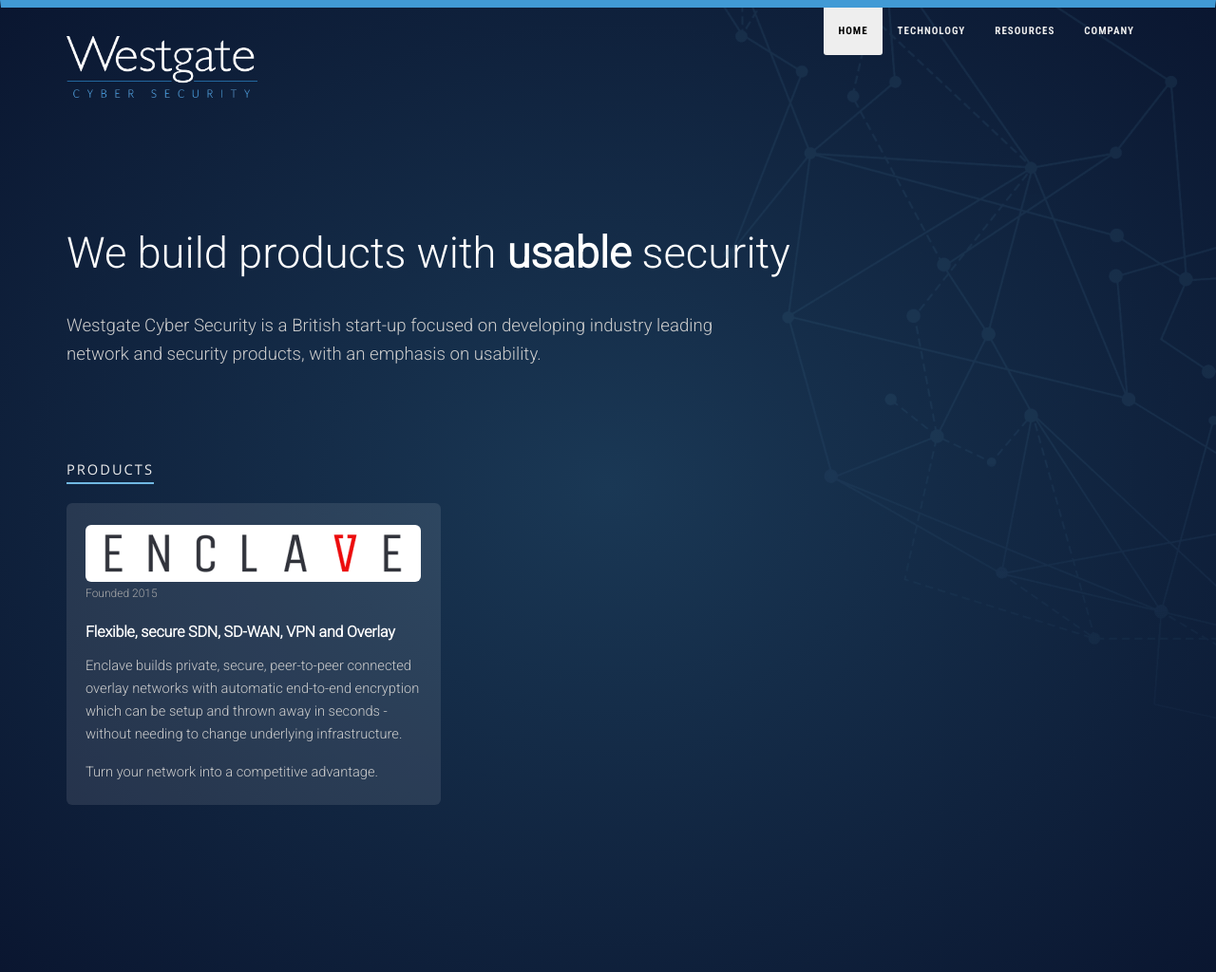
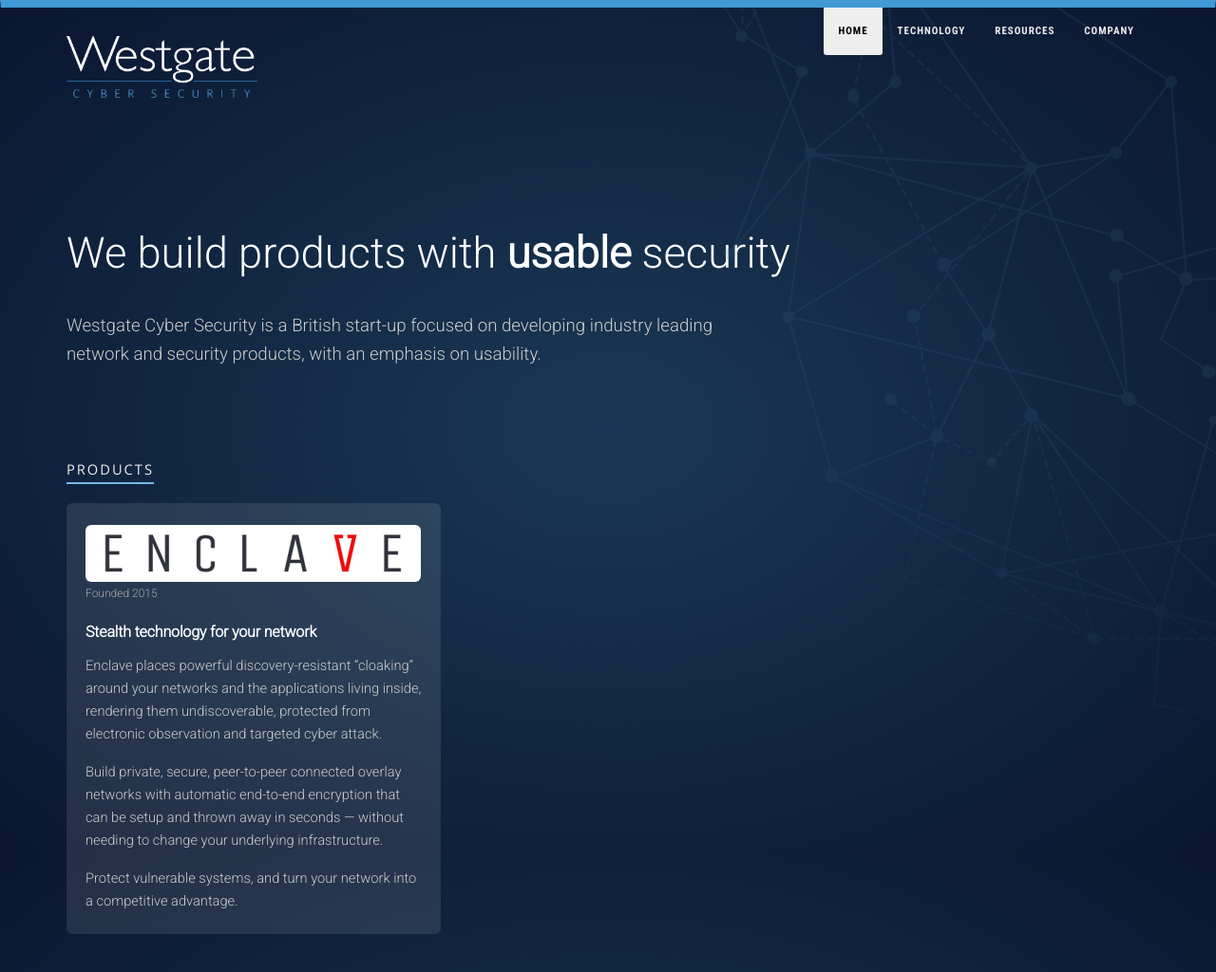
Before and after one commit to westgatecyber/westgatecyber.github.io, a Jekyll site: the page built from index.html, in a window 1280 px wide and 1024 px high. Shown: the whole window at 95% size. Built offline with Jekyll 4.4.1, drawn with Linux system fonts in a browser that asks for light colours; nearby versions of some CDN libraries.

Commit message:
update envlave description

```diff
--- a/index.html
+++ b/index.html
@@ -19,9 +19,10 @@ redirect_from:
             <div id="enclave">
                 <img src="/img/enclave.png" alt="Enclave">
                 <p class="founded">Founded 2015</p>
-                <h2>Flexible, secure SDN, SD-WAN, VPN and Overlay</h2>
-                <p>Enclave builds private, secure, peer-to-peer connected overlay networks with automatic end-to-end encryption which can be setup and thrown away in seconds - without needing to change underlying infrastructure.</p>
-                <p>Turn your network into a competitive advantage.</p>
+                <h2>Stealth technology for your network</h2>
+                <p>Enclave places powerful discovery-resistant “cloaking” around your networks and the applications living inside, rendering them undiscoverable, protected from electronic observation and targeted cyber attack.</p>
+                <p>Build private, secure, peer-to-peer connected overlay networks with automatic end-to-end encryption that can be setup and thrown away in seconds — without needing to change your underlying infrastructure.</p>
+                <p>Protect vulnerable systems, and turn your network into a competitive advantage.</p>
             </div>
         </div>
 
```
